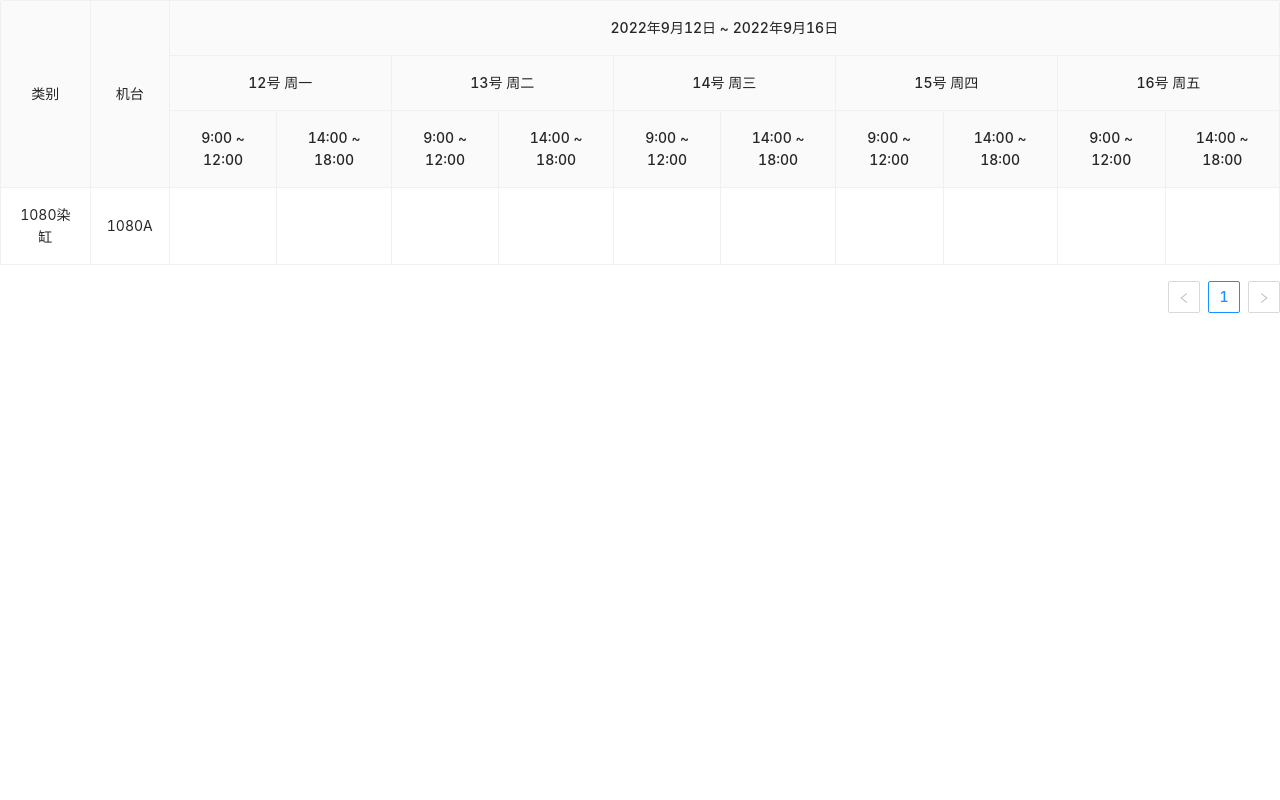
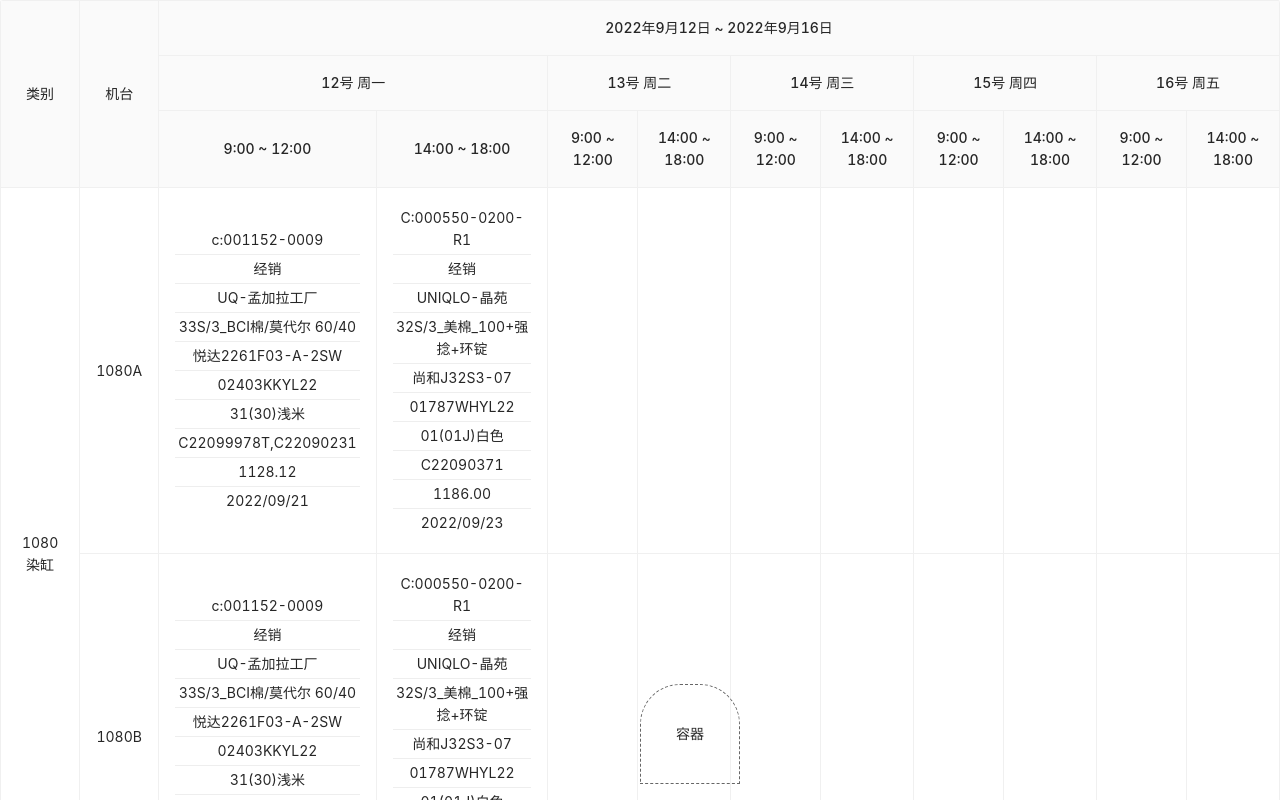
Before and after one commit to dengwenj/drag, a React (Create React App) app: page / in a window 1280 px wide. Shown: the top 800 px of the page. Built offline with nearby package versions, Linux system fonts and the light colour scheme.

Commit message:
进行拖拽获取数据

```diff
--- a/src/App.tsx
+++ b/src/App.tsx
@@ -1,4 +1,5 @@
 import MyTable from './components/MyTable'
+import './index.css'
 
 export default function App() {
   return (
--- a/src/components/MyTable/index.tsx
+++ b/src/components/MyTable/index.tsx
@@ -3,93 +3,180 @@
 import { tableData } from '../../data'
 
 import type { ColumnsType } from 'antd/es/table'
+import type { ITableData } from '../../data'
 
 export default function MyTable() {
+  const render = (cell: any) => (
+    <>
+      {
+        // 拖拽 必须要加 draggable 这个属性
+        <div draggable>
+          {
+            Object.keys(cell).map((key, idx) => (
+              <div
+                style={{
+                  borderBottom: idx === Object.keys(cell).length - 1 ? 0 : '1px solid #eee',
+                  padding: 3
+                }}
+                key={key}
+              >
+                {cell[key]}
+              </div>
+            ))
+          }
+        </div>
+      }
+    </>
+  )
+
+  const onCell = (record: ITableData, rowIndex: number | undefined) => {
+    return {
+      style: {
+        cursor: 'pointer'
+      },
+      onDragStart: (e: any) => {
+        console.log(rowIndex);
+
+        e.dataTransfer.setData('drag', JSON.stringify(record))
+      }
+    }
+  }
+
+  const handleDragOver = (e: any) => {
+    console.log(e);
+
+    e.preventDefault()
+  }
+
+  const handleDrop = (e: any) => {
+    const data = e.dataTransfer.getData('drag')
+    console.log(JSON.parse(data))
+  }
+
   /**
    * 机台为一行
    */
-  const columns: ColumnsType<any> = [
+  const columns: ColumnsType<ITableData> = [
     {
       title: '类别',
       dataIndex: 'type',
-      align: 'center'
+      key: 't',
+      align: 'center',
+      onCell(a, rowIndex) {
+        if (rowIndex === 0) {
+          return {
+            rowSpan: tableData.length
+          }
+        }
+        if (rowIndex! >= 1) {
+          return {
+            rowSpan: 0
+          }
+        }
+        return {
+          rowSpan: tableData.length
+        }
+      }
     },
     {
       title: '机台',
       dataIndex: 'jt',
-      align: 'center'
+      align: 'center',
+      key: 'j'
     },
     {
       title: '2022年9月12日 ~ 2022年9月16日',
       align: 'center',
+      key: 'c',
       children: [
         {
           title: '12号 周一',
           align: 'center',
+          key: '1',
           children: [
             {
               title: '9:00 ~ 12:00',
-              align: 'center'
+              dataIndex: 'info1',
+              key: 'info1',
+              align: 'center',
+              render,
+              onCell
             },
             {
               title: '14:00 ~ 18:00',
-              align: 'center'
+              dataIndex: 'info2',
+              key: 'info2',
+              align: 'center',
+              render,
+              onCell
             }
           ]
         },
         {
           title: '13号 周二',
           align: 'center',
+          key: '11',
           children: [
             {
               title: '9:00 ~ 12:00',
-              align: 'center'
+              align: 'center',
+              key: '2'
             },
             {
               title: '14:00 ~ 18:00',
-              align: 'center'
+              align: 'center',
+              key: '3'
             }
           ]
         },
         {
           title: '14号 周三',
           align: 'center',
+          key: '22',
           children: [
             {
               title: '9:00 ~ 12:00',
-              align: 'center'
+              align: 'center',
+              key: '4'
             },
             {
               title: '14:00 ~ 18:00',
-              align: 'center'
+              align: 'center',
+              key: '5'
             }
           ]
         },
         {
           title: '15号 周四',
           align: 'center',
+          key: '33',
           children: [
             {
               title: '9:00 ~ 12:00',
-              align: 'center'
+              align: 'center',
+              key: '6'
             },
             {
               title: '14:00 ~ 18:00',
-              align: 'center'
+              align: 'center',
+              key: '7'
             }
           ]
         },
         {
           title: '16号 周五',
           align: 'center',
+          key: '44',
           children: [
             {
               title: '9:00 ~ 12:00',
-              align: 'center'
+              align: 'center',
+              key: '8'
             },
             {
               title: '14:00 ~ 18:00',
-              align: 'center'
+              align: 'center',
+              key: '9'
             }
           ]
         }
@@ -103,7 +190,16 @@
         columns={columns}
         dataSource={tableData}
         bordered
+        rowKey={(record) => record.jt}
       />
+
+      {/* 容器 */}
+      <div
+        draggable
+        className='c'
+        onDragOver={handleDragOver}
+        onDrop={handleDrop}
+      >容器</div>
     </>
   )
 }
--- a/src/data/index.ts
+++ b/src/data/index.ts
@@ -1,12 +1,77 @@
-interface ITableData {
+interface IInfo {
+  yi: string
+  er: string
+  san: string
+  si: string
+  wu: string
+  liu: string
+  qi: string
+  ba: string
+  jiu: string
+  shi: string
+}
+export interface ITableData {
   type: string
   jt: string
-
+  info1: IInfo,
+  info2: IInfo
 }
 
 export const tableData: ITableData[] = [
   {
     type: '1080染缸',
     jt: '1080A',
+    info1: {
+      yi: 'c:001152-0009',
+      er: '经销',
+      san: 'UQ-孟加拉工厂',
+      si: '33S/3_BCI棉/莫代尔 60/40',
+      wu: '悦达2261F03-A-2SW',
+      liu: '02403KKYL22',
+      qi: '31(30)浅米',
+      ba: 'C22099978T,C22090231',
+      jiu: '1128.12',
+      shi: '2022/09/21'
+    },
+    info2: {
+      yi: 'C:000550-0200-R1',
+      er: '经销',
+      san: 'UNIQLO-晶苑',
+      si: '32S/3_美棉_100+强捻+环锭',
+      wu: '尚和J32S3-07',
+      liu: '01787WHYL22',
+      qi: '01(01J)白色',
+      ba: 'C22090371',
+      jiu: '1186.00',
+      shi: '2022/09/23'
+    }
+  },
+  {
+    type: '1080染缸',
+    jt: '1080B',
+    info1: {
+      yi: 'c:001152-0009',
+      er: '经销',
+      san: 'UQ-孟加拉工厂',
+      si: '33S/3_BCI棉/莫代尔 60/40',
+      wu: '悦达2261F03-A-2SW',
+      liu: '02403KKYL22',
+      qi: '31(30)浅米',
+      ba: 'C22099978T,C22090231',
+      jiu: '1128.12',
+      shi: '2022/09/21'
+    },
+    info2: {
+      yi: 'C:000550-0200-R1',
+      er: '经销',
+      san: 'UNIQLO-晶苑',
+      si: '32S/3_美棉_100+强捻+环锭',
+      wu: '尚和J32S3-07',
+      liu: '01787WHYL22',
+      qi: '01(01J)白色',
+      ba: 'C22090371',
+      jiu: '1186.00',
+      shi: '2022/09/23'
+    }
   }
 ]
--- /dev/null
+++ b/src/index.css
@@ -0,0 +1,14 @@
+.c {
+  position: fixed;
+  bottom: 2%;
+  left: 50%;
+  transform: translateX('-50%');
+  width: 100px;
+  height: 100px;
+  border-top-right-radius: 40%;
+  border-top-left-radius: 40%;
+  border: 1px dashed #666;
+  display: flex;
+  justify-content: center;
+  align-items: center;
+}
```
